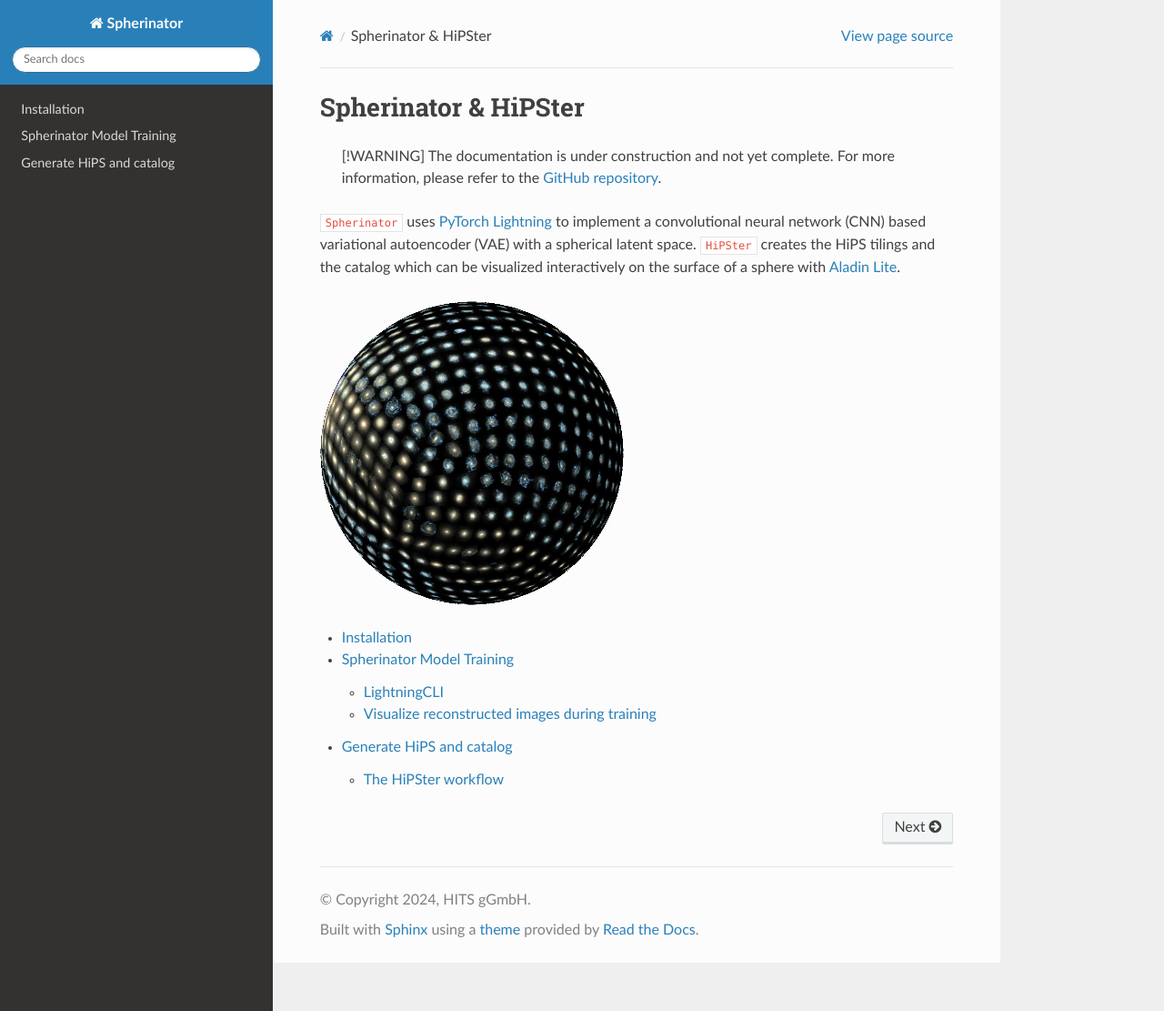
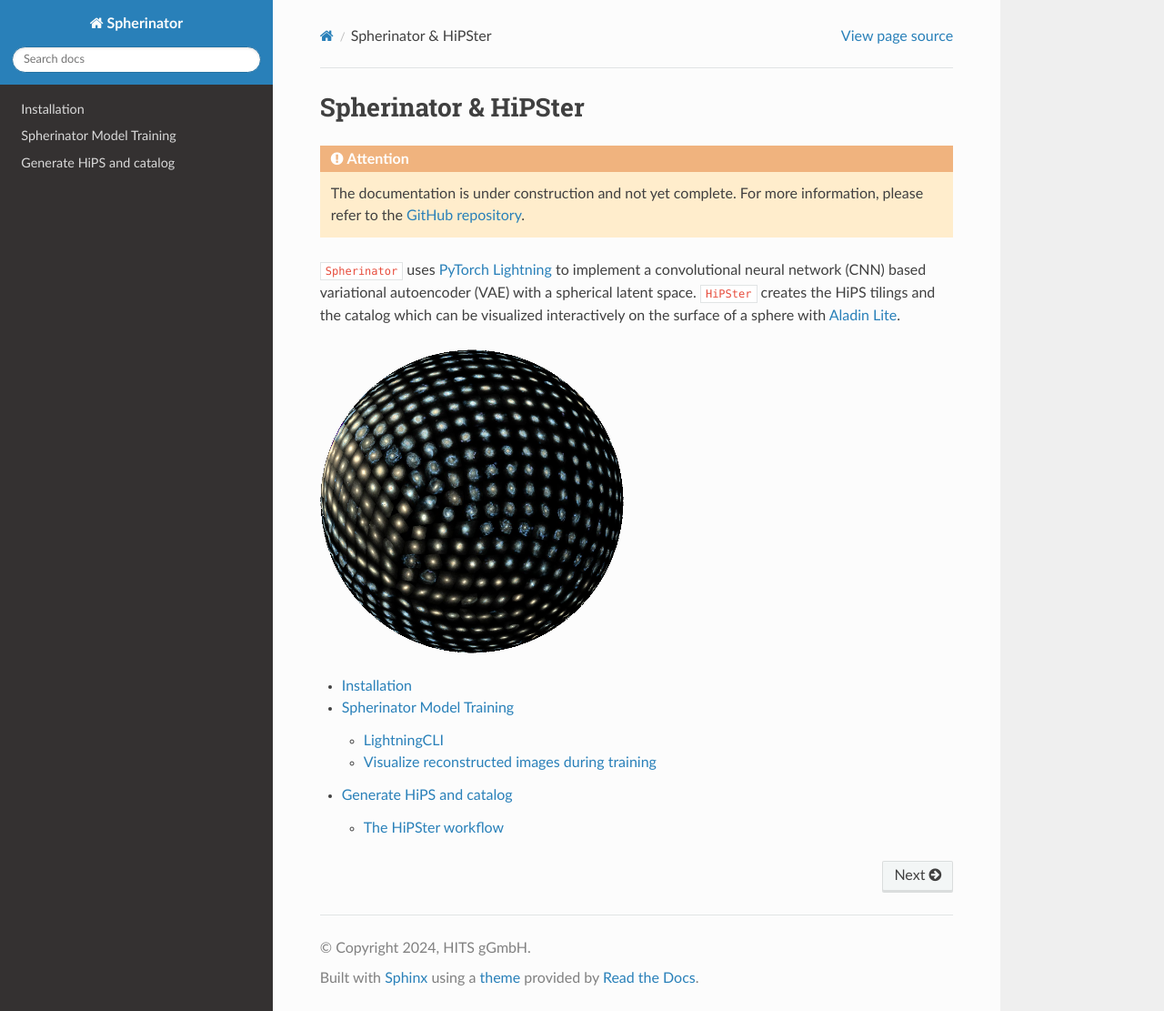
Before and after one commit to HITS-AIN/Spherinator, a Sphinx documentation site: the page built from docs/index.md, in a window 1280 px wide and 1111 px high. Shown: the whole window at 91% size. Built offline with Sphinx 7.4.7 and the Read the Docs theme 2.0.0, drawn with Linux system fonts in a browser that asks for light colours.

Commit message:
change warning tag to markdown myst-parser

````diff
--- a/docs/index.md
+++ b/docs/index.md
@@ -1,7 +1,8 @@
 # Spherinator & HiPSter
 
-> [!WARNING]
-> The documentation is under construction and not yet complete. For more information, please refer to the [GitHub repository](https://github.com/HITS-AIN/Spherinator).
+```{attention}
+The documentation is under construction and not yet complete. For more information, please refer to the [GitHub repository](https://github.com/HITS-AIN/Spherinator).
+```
 
 `Spherinator` uses [PyTorch Lightning](https://lightning.ai/docs/pytorch/stable/) to implement a convolutional neural network (CNN) based variational autoencoder (VAE) with a spherical latent space.
 `HiPSter` creates the HiPS tilings and the catalog which can be visualized interactively on the surface of a sphere with [Aladin Lite](https://github.com/cds-astro/aladin-lite).
````
